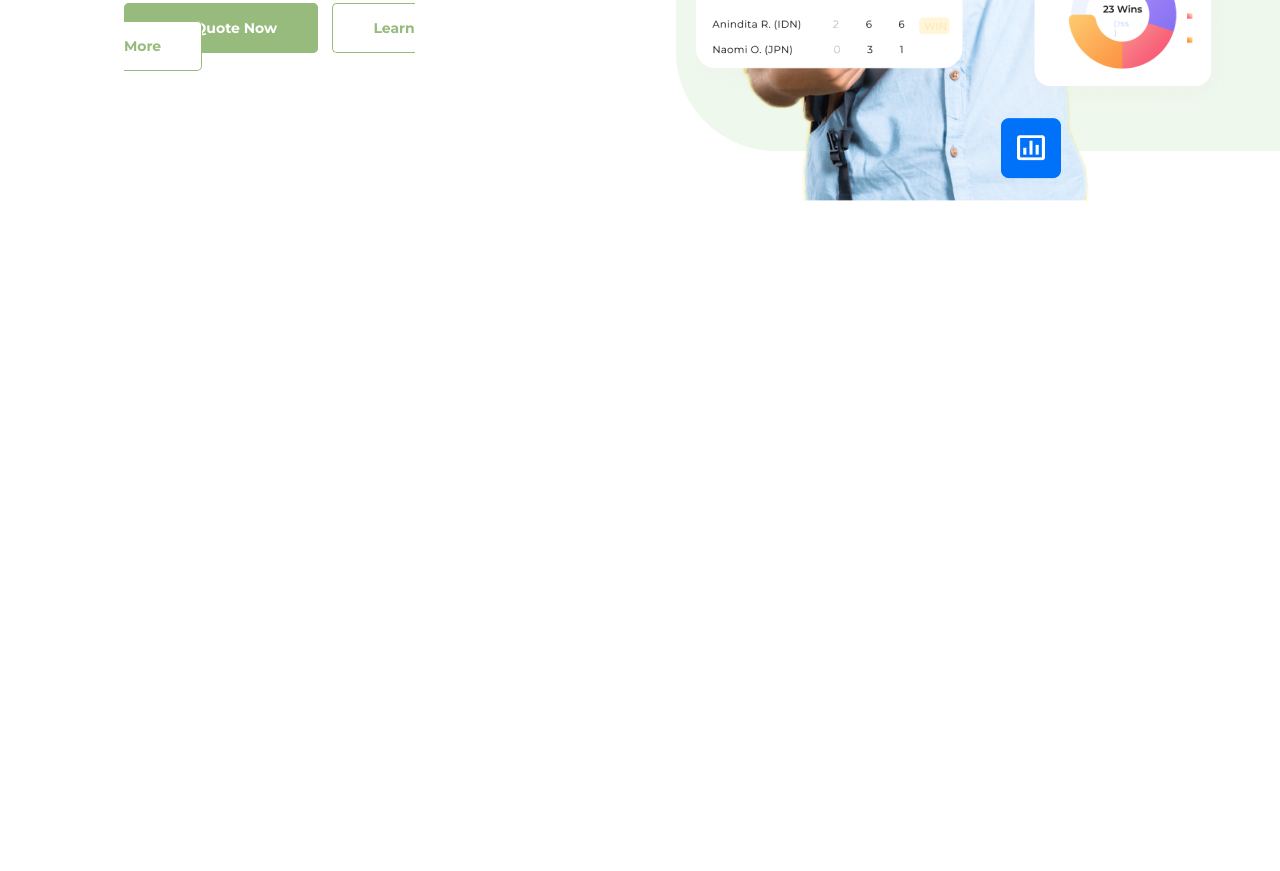
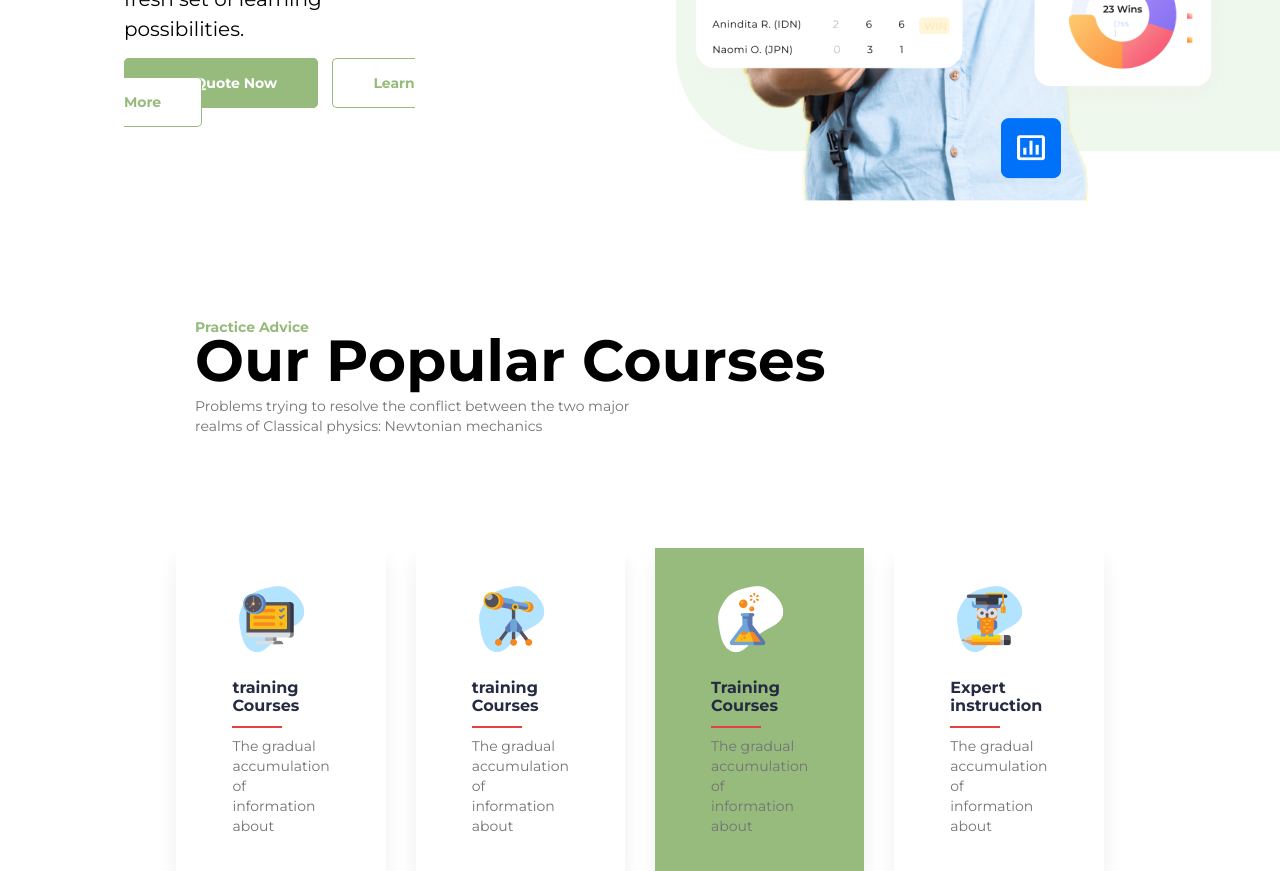
Before and after one commit to ThanhNgan110/html-css-practice, a website built with Parcel: page src/index.html in a window 1280 px wide. Shown: the part 549-1420 px from the top of the page. Before the commit the page ends 868 px from the top, so only its background shows below. Built offline with nearby package versions, Linux system fonts and the light colour scheme.

Commit message:
Update section popular

```diff
--- a/src/index.html
+++ b/src/index.html
@@ -36,16 +36,11 @@
 						</li>
 					</ul>
 					<div class="nav-auth">
-						<a
-							href="javascript:void(0)"
-							class="nav-item item-sig-in nav-link"
-							href="javascript:void(0)"
-							>Login</a
-						>
-						<a href="javascript:void(0)" class="btn btn-primary">
+						<button class="nav-item item-sig-in nav-link">Login</button>
+						<button class="btn btn-primary">
 							JOIN US
 							<span class="icon-arrow-right"></span>
-						</a>
+						</button>
 					</div>
 				</nav>
 			</div>
@@ -56,8 +51,8 @@
 			<section class="section-hero">
 				<div class="hero">
 					<div class="hero-text-box">
-						<h5 class="title-sub">Online</h5>
-						<h1 class="title-heading">HIGH QUALITY COURSES</h1>
+						<h5 class="hero-title-sub">Online</h5>
+						<h1 class="hero-title-heading">HIGH QUALITY COURSES</h1>
 						<p class="hero-description">
 							Every day brings with it a fresh set of learning possibilities.
 						</p>
@@ -72,6 +67,71 @@
 				</div>
 			</section>
 			<!-- End hero -->
+			<!-- Start section popular course -->
+			<section class="container section-popular-course">
+				<div class="content">
+					<h6 class="title-sub">Practice Advice</h6>
+					<h2 class="title-heading">Our Popular Courses</h2>
+					<p class="description">
+						Problems trying to resolve the conflict between the two major realms
+						of Classical physics: Newtonian mechanics
+					</p>
+				</div>
+				<div class="course-card">
+					<div class="card-item">
+						<figure>
+							<img
+								src="../src/assets/images/popular-course/desktop-screen.png"
+								alt="Desktop Screen"
+							/>
+						</figure>
+						<h5 class="card-title">training Courses</h5>
+						<p class="card-description">
+							The gradual accumulation of information about
+						</p>
+					</div>
+
+					<div class="card-item">
+						<figure>
+							<img
+								src="../src/assets/images/popular-course/lens.png"
+								alt="Desktop Screen"
+							/>
+						</figure>
+						<h5 class="card-title">training Courses</h5>
+						<p class="card-description">
+							The gradual accumulation of information about
+						</p>
+					</div>
+
+					<div class="card-item item-isolation">
+						<figure>
+							<img
+								src="../src/assets/images/popular-course/test-tube.png"
+								alt="Desktop Screen"
+							/>
+						</figure>
+						<h5 class="card-title">Training Courses</h5>
+						<p class="card-description">
+							The gradual accumulation of information about
+						</p>
+					</div>
+
+					<div class="card-item">
+						<figure>
+							<img
+								src="../src/assets/images/popular-course/graduation.png"
+								alt="Desktop Screen"
+							/>
+						</figure>
+						<h5 class="card-title">Expert instruction</h5>
+						<p class="card-description">
+							The gradual accumulation of information about
+						</p>
+					</div>
+				</div>
+			</section>
+			<!-- End section popular course -->
 		</main>
 	</body>
 </html>
```
